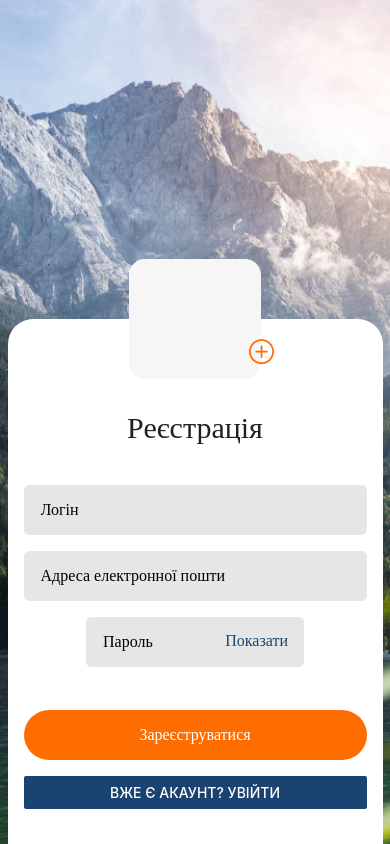
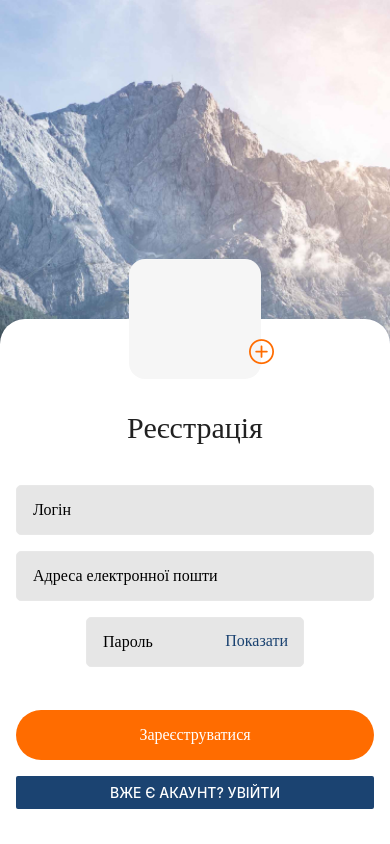
Before and after one commit to Serzh1006/react-native-hw, a React Native app: screen / in a window 390 px wide. Built offline with nearby package versions, Linux system fonts and the light colour scheme; a web font is replaced by a local one.

Commit message:
fix bugs

```diff
--- a/App.js
+++ b/App.js
@@ -1,4 +1,10 @@
-import { StyleSheet, View, ImageBackground } from "react-native";
+import {
+  StyleSheet,
+  View,
+  ImageBackground,
+  TouchableWithoutFeedback,
+  Keyboard,
+} from "react-native";
 import { useState } from "react";
 import RegisterScreen from "./src/Screens/RegistrationScreen";
 import LoginScreen from "./src/Screens/LoginScreen";
@@ -21,29 +27,31 @@ export default function App() {
   };
 
   return (
+    <TouchableWithoutFeedback onPress={Keyboard.dismiss}>
       <View style={styles.container}>
-      <ImageBackground style={styles.imageBack} source={img} />
+        <ImageBackground style={styles.imageBack} source={img}>
           {!isUser ? (
             <RegisterScreen toggleUser={toggleUser} />
           ) : (
             <LoginScreen toggleUser={toggleUser} />
           )}
+        </ImageBackground>
       </View>
+    </TouchableWithoutFeedback>
   );
 }
 
 const styles = StyleSheet.create({
   container: {
     flex: 1,
-    position: "relative",
     backgroundColor: "#fff",
     alignItems: "center",
     justifyContent: "flex-end",
   },
   imageBack: {
-    position: "absolute",
-    top: 0,
-    left: 0,
+    flex: 1,
+    justifyContent: "flex-end",
+    resizeMode: "cover",
     width: "100%",
     height: "100%",
   },
--- a/src/Screens/LoginScreen.jsx
+++ b/src/Screens/LoginScreen.jsx
@@ -8,8 +8,6 @@ import {
   TouchableOpacity,
   KeyboardAvoidingView,
   Platform,
-  TouchableWithoutFeedback,
-  Keyboard,
 } from "react-native";
 import { useState } from "react";
 
@@ -29,7 +27,6 @@ const LoginScreen = ({ toggleUser }) => {
   };
 
   return (
-    <TouchableWithoutFeedback onPress={Keyboard.dismiss}>
     <KeyboardAvoidingView
       behavior={Platform.OS === "ios" ? "padding" : "height"}
       width={"100%"}
@@ -79,7 +76,6 @@ const LoginScreen = ({ toggleUser }) => {
         />
       </View>
     </KeyboardAvoidingView>
-    </TouchableWithoutFeedback>
   );
 };
 
@@ -126,19 +122,19 @@ const styles = StyleSheet.create({
     color: "#1B4371",
   },
   TouchableOpacity: {
-    paddingTop: 16,
-    paddingBottom: 16,
-    paddingLeft: 32,
-    paddingRight: 32,
     color: "#fff",
     backgroundColor: "#FF6C00",
     borderRadius: 100,
-    width: 343,
+    width: "100%",
     marginLeft: "auto",
     marginRight: "auto",
     marginBottom: 16,
   },
   registerBtn: {
+    paddingTop: 16,
+    paddingBottom: 16,
+    paddingLeft: 32,
+    paddingRight: 32,
     fontFamily: "roboto-regular",
     fontSize: 16,
     fontWeight: "400",
@@ -147,7 +143,6 @@ const styles = StyleSheet.create({
   },
   form: {
     width: "100%",
-    minHeight: "auto",
     paddingBottom: Platform.OS === "ios" ? 144 : 70,
     backgroundColor: "#fff",
     borderTopLeftRadius: 25,
--- a/src/Screens/RegistrationScreen.jsx
+++ b/src/Screens/RegistrationScreen.jsx
@@ -8,8 +8,6 @@ import {
   TouchableOpacity,
   KeyboardAvoidingView,
   Platform,
-  TouchableWithoutFeedback,
-  Keyboard,
 } from "react-native";
 import { AntDesign } from "@expo/vector-icons";
 import { useState } from "react";
@@ -32,7 +30,6 @@ const RegisterScreen = ({ toggleUser }) => {
   };
 
   return (
-    <TouchableWithoutFeedback onPress={Keyboard.dismiss}>
     <KeyboardAvoidingView
       behavior={Platform.OS === "ios" ? "padding" : "height"}
       width={"100%"}
@@ -93,10 +90,7 @@ const RegisterScreen = ({ toggleUser }) => {
         </View>
 
         <View>
-            <TouchableOpacity
-              onPress={onSubmit}
-              style={styles.TouchableOpacity}
-            >
+          <TouchableOpacity onPress={onSubmit} style={styles.TouchableOpacity}>
             <Text style={styles.registerBtn}>Зареєструватися</Text>
           </TouchableOpacity>
           <Button
@@ -108,7 +102,6 @@ const RegisterScreen = ({ toggleUser }) => {
         </View>
       </View>
     </KeyboardAvoidingView>
-    </TouchableWithoutFeedback>
   );
 };
 
@@ -116,7 +109,6 @@ const styles = StyleSheet.create({
   form: {
     position: "relative",
     width: "100%",
-    minHeight: "auto",
     backgroundColor: "#fff",
     borderTopLeftRadius: 25,
     borderTopRightRadius: 25,
@@ -186,19 +178,19 @@ const styles = StyleSheet.create({
     marginTop: 92,
   },
   TouchableOpacity: {
-    paddingTop: 16,
-    paddingBottom: 16,
-    paddingLeft: 32,
-    paddingRight: 32,
     color: "#fff",
     backgroundColor: "#FF6C00",
     borderRadius: 100,
-    width: 343,
+    width: "100%",
     marginLeft: "auto",
     marginRight: "auto",
     marginBottom: 16,
   },
   registerBtn: {
+    paddingTop: 16,
+    paddingBottom: 16,
+    paddingLeft: 32,
+    paddingRight: 32,
     fontFamily: "roboto-regular",
     fontSize: 16,
     fontWeight: "400",
```
Lines whose indentation alone changed are shown as unchanged.
